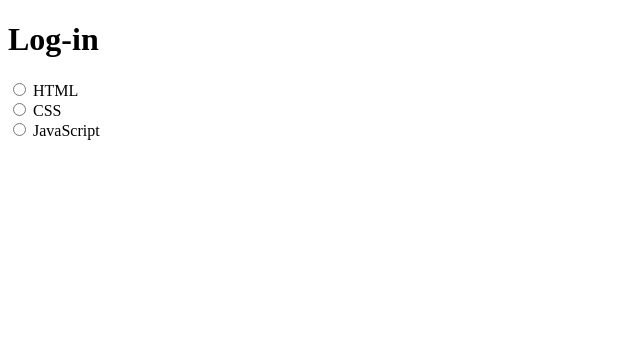
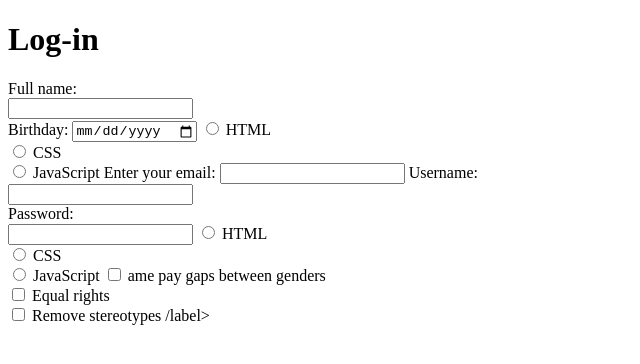
Before and after one commit to JanAL07/aa1v2, a plain HTML site: page signup.html in a window 1280 px wide. Shown: the whole page, without its empty margins (0-640 px from the left). Drawn offline with Linux system fonts and the light colour scheme.

Commit message:
Update signup.html

```diff
--- a/signup.html
+++ b/signup.html
@@ -8,13 +8,47 @@
 <p id="demo"></p>
 
 <form>
+  <label for="fullname">Full name:</label><br>
+  <input type="text" id="fullname" name="fullname"><br>
+
+ <label for="birthday">Birthday:</label>
+  <input type="date" id="birthday" name="birthday">
+
+   <input type="radio" id="a" name="sex" value="Yes">
+  <label for="html">HTML</label><br>
+  <input type="radio" id="b" name="sex" value="No">
+  <label for="css">CSS</label><br>
+  <input type="radio" id="c" name="sex" value="Maybe">
+  <label for="javascript">JavaScript</label>
+
+  <label for="email">Enter your email:</label>
+  <input type="email" id="email" name="email">
+
+  <label for="username">Username:</label><br>
+  <input type="text" id="username" name="username"><br>
+  <label for="pwd">Password:</label><br>
+  <input type="password" id="pwd" name="pwd">
+
+
+
+
   <input type="radio" id="a" name="quest" value="Yes">
   <label for="html">HTML</label><br>
   <input type="radio" id="b" name="quest " value="No">
   <label for="css">CSS</label><br>
   <input type="radio" id="c" name="quest " value="Maybe">
   <label for="javascript">JavaScript</label>
+
+  <input type="checkbox" id="e" name="we" value="Same pay gaps between genders">
+  <label for="vehicle1"> ame pay gaps between genders  </label><br>
+  <input type="checkbox" id="f" name="wq" value="Equal rights">
+  <label for="vehicle2">Equal rights </label><br>
+  <input type="checkbox" id="g" name="wd" value="Remove stereotypes">
+  <label for="vehicle3"> Remove stereotypes /label>
+
+
 </form>
+
 
 <script src="script.js"></script>
 
```
